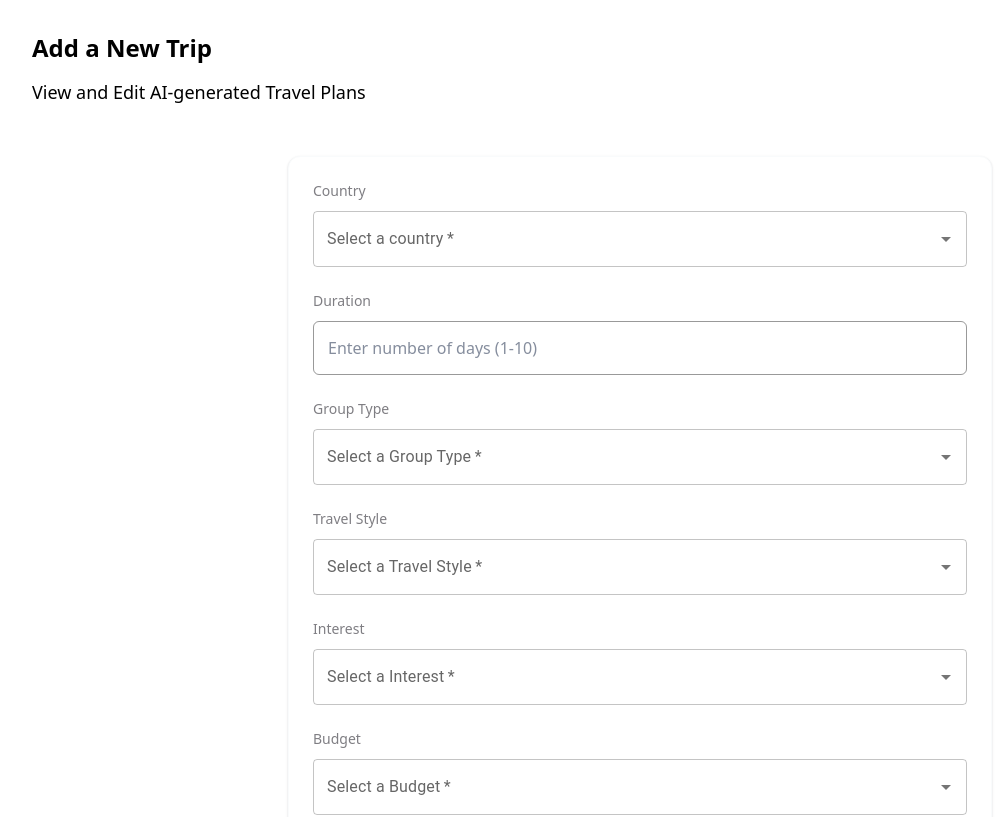
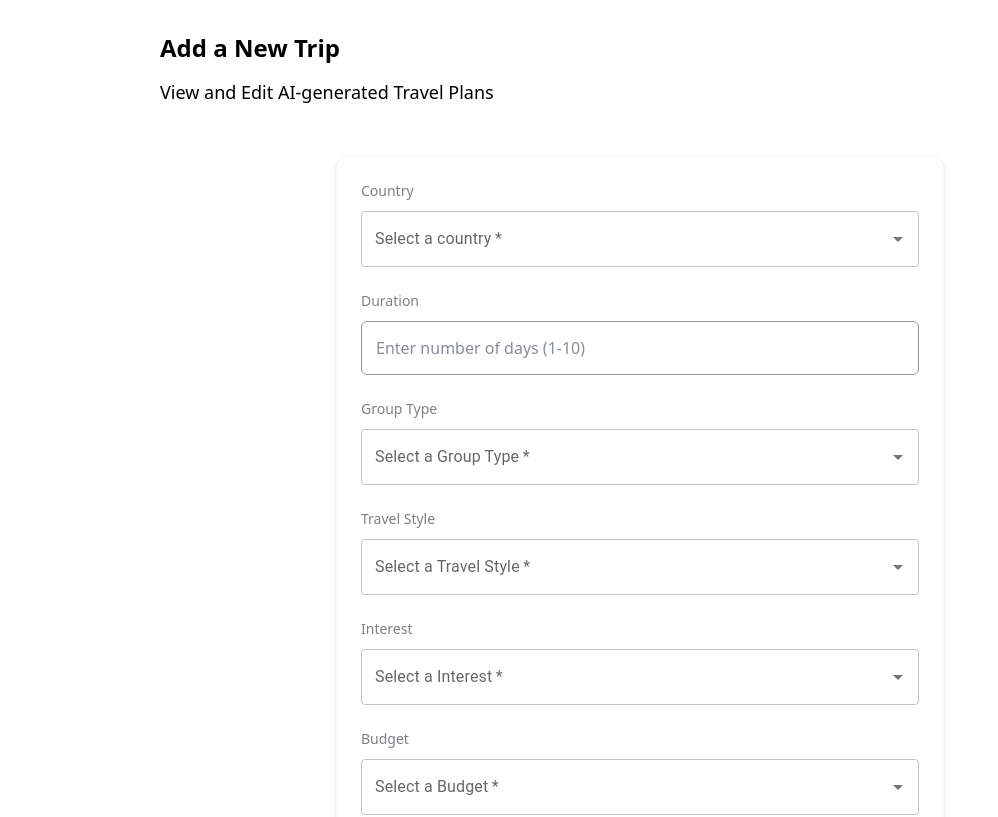
Before and after one commit to KvLetsCode/Tourvisto, a React (Vite) app in the folder frontend/: page /createtrip in a window 1280 px wide. Shown: the top 817 px of the page, without its empty margins (0-998 px from the left). Built offline with nearby package versions, Linux system fonts and the light colour scheme; no server answers; grey boxes are pictures that could not be loaded.

Commit message:
key changes

```diff
--- a/frontend/components/Createtrip.jsx
+++ b/frontend/components/Createtrip.jsx
@@ -115,7 +115,7 @@ const Createtrip = () => {
 
 
   return (
-    <main className="flex flex-col gap-10 pb-20 w-full max-w-7xl mx-auto px-4 lg:px-8 mt-8">
+    <main className="flex flex-col gap-10 pb-20 w-full max-w-5xl mx-auto px-4 lg:px-8 mt-8">
       <header className="flex flex-col gap-5 md:flex-row justify-between w-full">
         <article className="flex flex-col gap-3.5 w-full">
           <h1
@@ -144,7 +144,7 @@ const Createtrip = () => {
           </p>
         </article>
       </header>
-      <section className="mt-2.5 w-full max-w-3xl px-4 lg:px-8 mx-auto">
+      <section className="mt-2.5 w-full max-w-2xl px-4 lg:px-8 mx-auto">
         <form
           onSubmit={handleSubmit}
           className="flex flex-col gap-6 py-6 bg-white border border-light-200 rounded-xl shadow-100"
--- a/frontend/components/Payment.jsx
+++ b/frontend/components/Payment.jsx
@@ -55,7 +55,7 @@ const Payment = () => {
         </div>
       </section>
       <form onSubmit={handleSubmit} className="shadow-200 flex flex-col !pt-8 lg:!pt-0 items-center justify-center ">
-        <div className="lg:max-w-md max-w-screen">
+        <div className="lg:max-w-md max-w-md">
           <button type="button"  className="flex justify-center  rounded-lg !p-2 bg-black text-white w-full 1mt-6 cursor-pointer ">
             Pay Using UPI
           </button>
```
Also changed, not shown: 1 other file (tests, documents, lock files or other folders).
